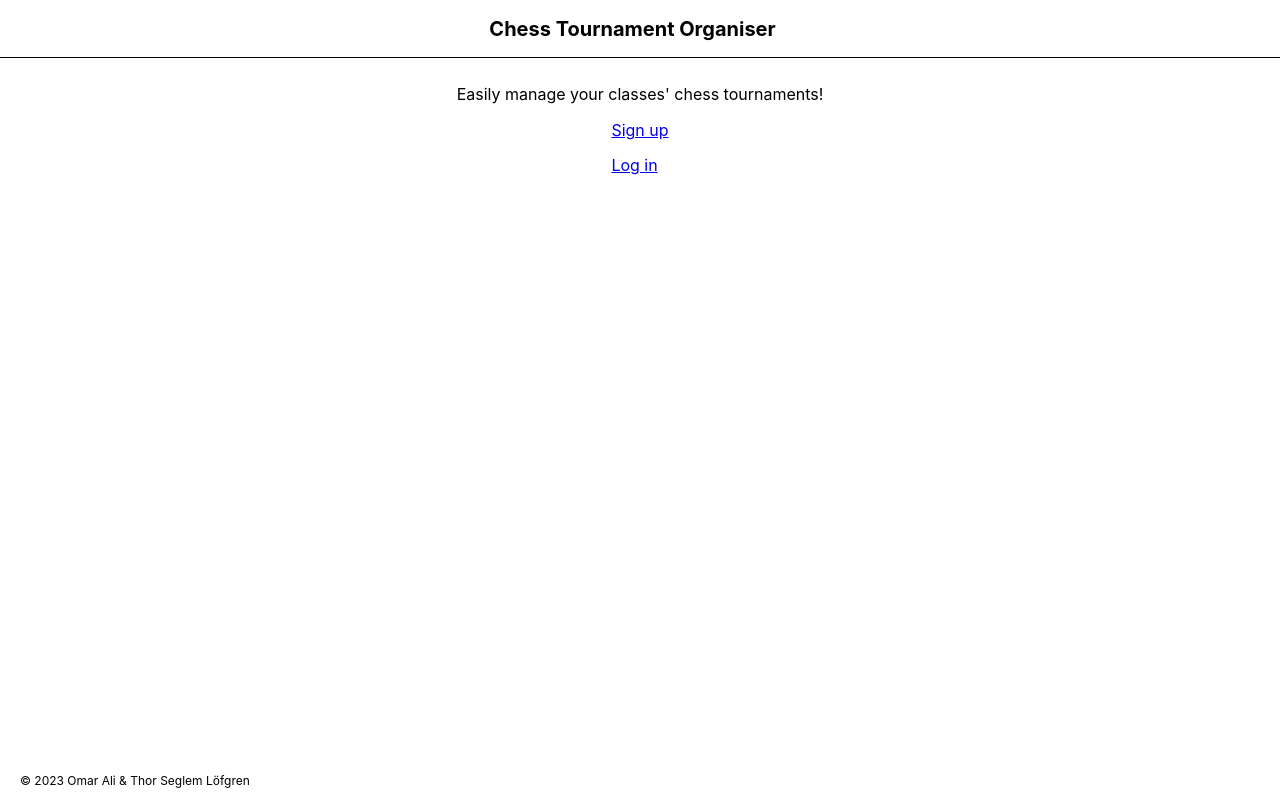
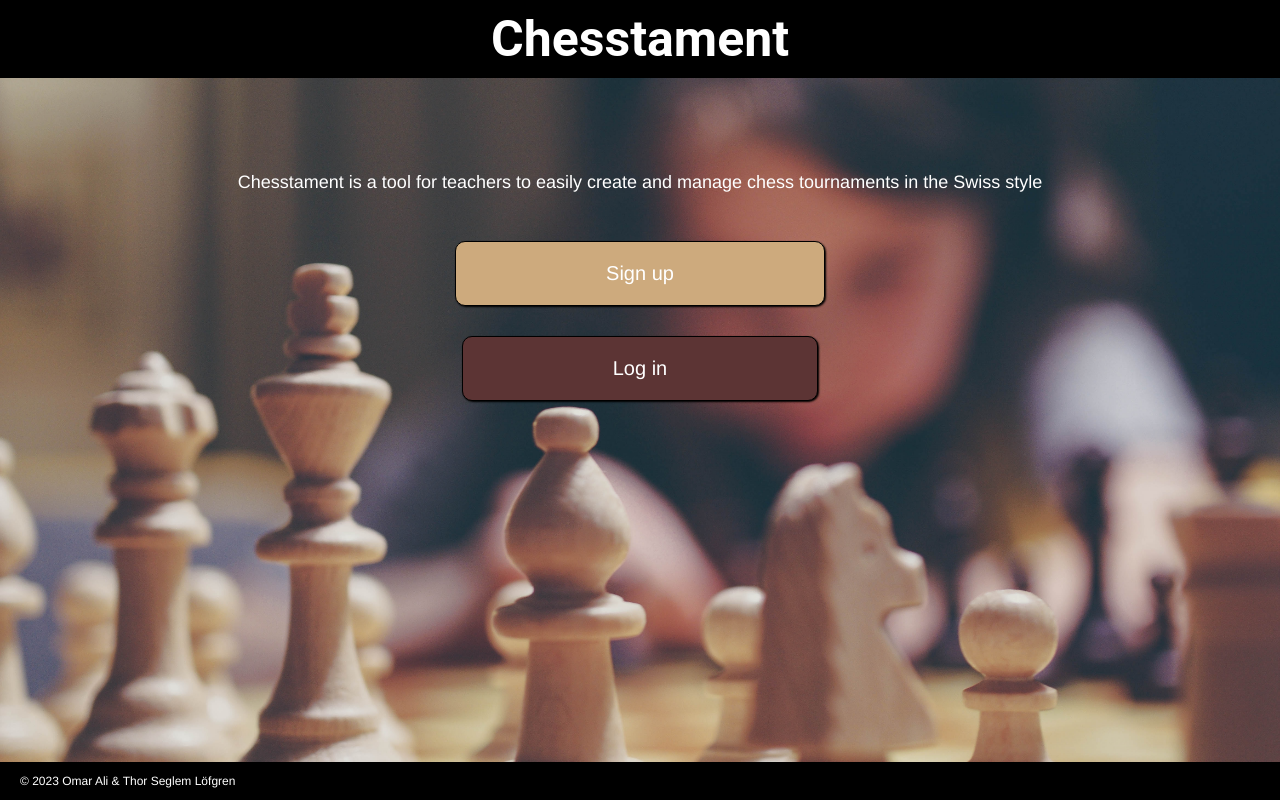
Before and after one commit to Thorl/chess-tournament-organiser-client, a React (Create React App) app: page / in a window 1280 px wide. Built offline with nearby package versions, Linux system fonts and the light colour scheme; no server answers.

Commit message:
style(home page)
- Style the home page.

- Set colors on the :root in the index.css file to make them accessible
in the whole app.

```diff
--- a/src/Components/Footer/Footer.module.css
+++ b/src/Components/Footer/Footer.module.css
@@ -2,10 +2,13 @@
   display: flex;
   justify-content: flex-start;
   width: 100vw;
+
+  background-color: #000;
 }
 
 .footer p {
   padding-left: 20px;
 
+  color: #fff;
   font-size: 12px;
 }
--- a/src/Components/Navbar/Navbar.jsx
+++ b/src/Components/Navbar/Navbar.jsx
@@ -13,7 +13,7 @@ export const Navbar = () => {
 
   return (
     <nav className={styles.navbar}>
-      <h1>Chess Tournament Organiser</h1>
+      <h1 className={styles.navbar__header}>Chesstament</h1>
       {isLoggedIn && currentPath !== "/profile" && (
         <HamburgerMenu onLogout={logOutUser} />
       )}
--- a/src/Components/Navbar/Navbar.module.css
+++ b/src/Components/Navbar/Navbar.module.css
@@ -2,14 +2,22 @@
   display: flex;
   justify-content: center;
   align-items: center;
-  margin-bottom: 10px;
   width: 100%;
 
-  border-bottom: 1px solid #000;
+  background-color: var(--main-dark-color);
 }
 
-.navbar h1 {
-  padding-right: 15px;
+.navbar__header {
+  margin: 0;
+  padding: 10px 0;
 
-  font-size: 20px;
+  color: var(--main-light-color);
+  font-family: "Roboto";
+  font-size: 35px;
 }
+
+@media (min-width: 800px) {
+  .navbar__header {
+    font-size: 50px;
+  }
+}
--- a/src/Pages/Home/HomePage.jsx
+++ b/src/Pages/Home/HomePage.jsx
@@ -4,10 +4,23 @@ import styles from "./HomePage.module.css";
 export const HomePage = () => {
   return (
     <main className={styles.homePage}>
-      <p>Easily manage your classes' chess tournaments!</p>
-      <section className={styles.homePage__btns}>
-        <Link to="/signup">Sign up</Link>
-        <Link to="/login">Log in</Link>
+      <section className={styles.homePage__container}>
+        <p className={styles.homePage__container__copy}>
+          Chesstament is a tool for teachers to easily create and manage chess
+          tournaments in the Swiss style
+        </p>
+        <Link
+          className={`${styles.homePage__container__link} ${styles.homePage__container__link__signup}`}
+          to="/signup"
+        >
+          Sign up
+        </Link>
+        <Link
+          className={`${styles.homePage__container__link} ${styles.homePage__container__link__login}`}
+          to="/login"
+        >
+          Log in
+        </Link>
       </section>
     </main>
   );
--- a/src/Pages/Home/HomePage.module.css
+++ b/src/Pages/Home/HomePage.module.css
@@ -3,10 +3,67 @@
   display: flex;
   flex-direction: column;
   align-items: center;
+  width: 100%;
+
+  background: url(../../assets/chess-home-page.jpg) no-repeat 40% / cover;
 }
 
-.homePage__btns {
+.homePage__container {
   display: flex;
   flex-direction: column;
-  gap: 15px;
+  align-items: center;
+  gap: 30px;
+  padding-top: 5%;
 }
+
+.homePage__container__copy {
+  margin-top: 30px;
+
+  font-family: "Helvetica";
+  color: #fff;
+  text-align: center;
+}
+
+.homePage__container__link {
+  padding: 20px 90px;
+
+  font-size: 18px;
+  border: 1px solid black;
+  border-radius: 10px;
+  text-decoration: none;
+  box-shadow: 1px 1px 2px black;
+}
+
+.homePage__container__link__signup {
+  background-color: var(--secondary-light-color);
+  color: #fff;
+  transition: all ease-in-out 0.4s;
+}
+
+.homePage__container__link__signup:hover {
+  background-color: var(--accept-color);
+  color: #fff;
+}
+
+.homePage__container__link__login {
+  background-color: var(--secondary-dark-color);
+  color: #fff;
+  transition: all ease-in-out 0.4s;
+}
+
+.homePage__container__link__login:hover {
+  background-color: #8ca464;
+  color: #000;
+}
+
+@media (min-width: 800px) {
+  .homePage__container__link {
+    padding: 20px 150px;
+
+    font-size: 20px;
+  }
+
+  .homePage__container__copy {
+    font-size: 18px;
+  }
+}
--- a/src/Pages/NewClass/NewClassPage.jsx
+++ b/src/Pages/NewClass/NewClassPage.jsx
@@ -3,9 +3,9 @@ import axios from "axios";
 import { useState } from "react";
 
 import { generateKey } from "../../utils/generate-key";
+import { API_URL } from "../../constants/API_URL";
+
 import styles from "./NewClassPage.module.css";
-
-import { API_URL } from "../../constants/API_URL";
 
 export const NewClassPage = () => {
   const [className, setClassName] = useState("");
--- a/src/index.css
+++ b/src/index.css
@@ -1,6 +1,14 @@
+:root {
+  --main-dark-color: #000;
+  --main-light-color: #fff;
+  --secondary-dark-color: #5c3434;
+  --secondary-light-color: #cdaa7d;
+  --accept-color: #8ca464;
+}
+
 body {
   margin: 0;
-  font-family: -apple-system, BlinkMacSystemFont, "Segoe UI", "Roboto", "Oxygen",
+  font-family: "Helvetica", BlinkMacSystemFont, "Segoe UI", "Roboto", "Oxygen",
     "Ubuntu", "Cantarell", "Fira Sans", "Droid Sans", "Helvetica Neue",
     sans-serif;
   -webkit-font-smoothing: antialiased;
```
Also changed, not shown: src/assets/chess-home-page.jpg (added).
